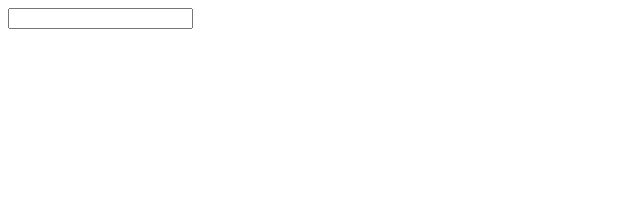
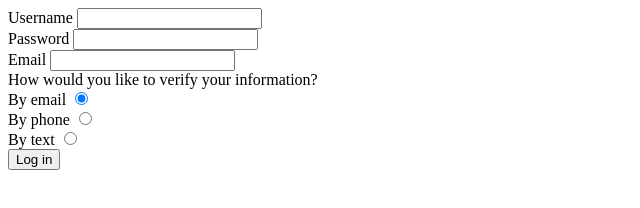
Before and after one commit to ClearedTalent2022/HTTP-Forms-Lecture, a plain HTML site: page Forms&HTTP/index.html in a window 1280 px wide. Shown: the whole page, without its empty margins (0-640 px from the left). Drawn offline with Linux system fonts and the light colour scheme.

Commit message:
Playing with form POST requests and form inputs

```diff
--- a/Forms&HTTP/index.html
+++ b/Forms&HTTP/index.html
@@ -9,8 +9,15 @@
 </head>
 
 <body>
-    <form action="">
-        <input type="text" />
+    <form action="https://handlers.education.launchcode.org/request-parrot" method="post">
+        <label for="username">Username <input type="text" name="username" /></label><br>
+        <label for="password">Password <input type="password" name="password" /></label><br>
+        <label for="email">Email <input type="email" name="email" /></label><br>
+        How would you like to verify your information?<br>
+        <label>By email <input type="radio" name="verification" value="byEmail" checked></label><br>
+        <label>By phone <input type="radio" name="verification" value="byPhone"></label><br>
+        <label>By text <input type="radio" name="verification" value="byText"></label><br>
+        <input type="submit" value="Log in">
     </form>
 </body>
 
```
